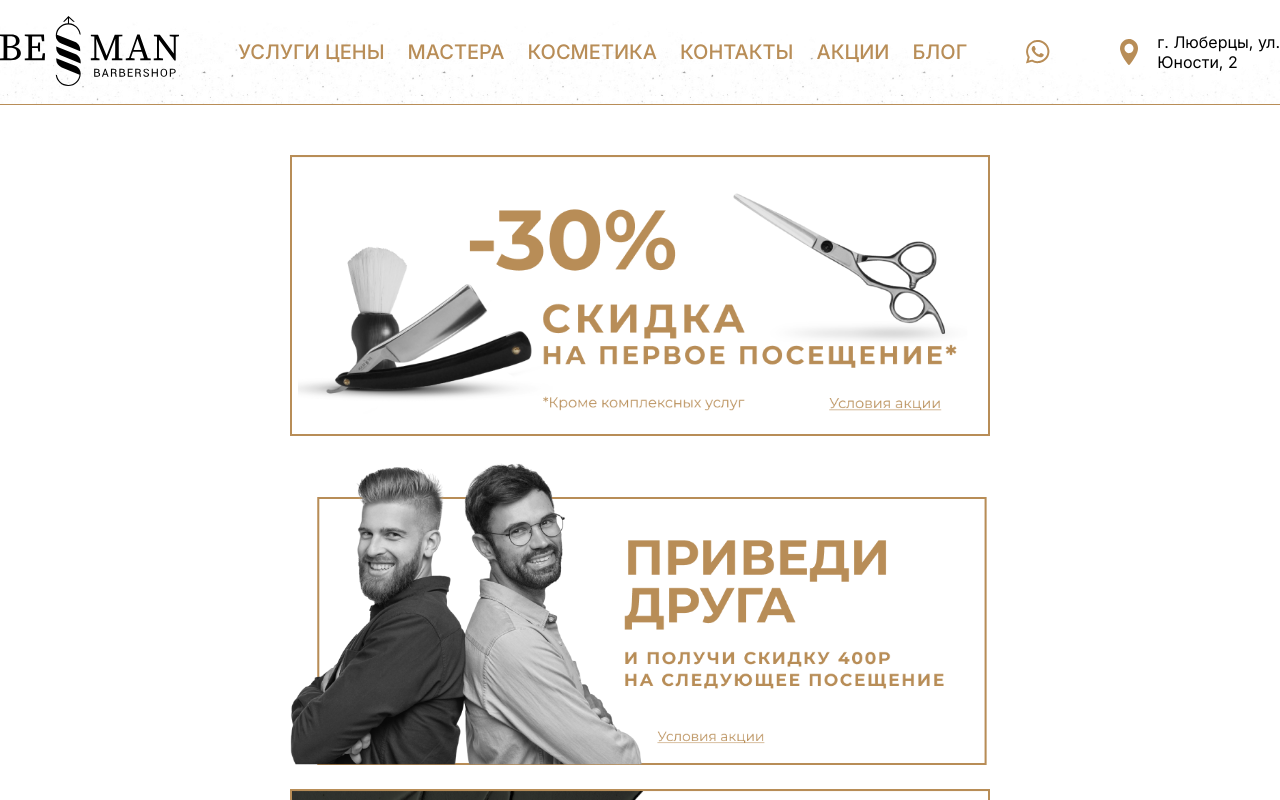
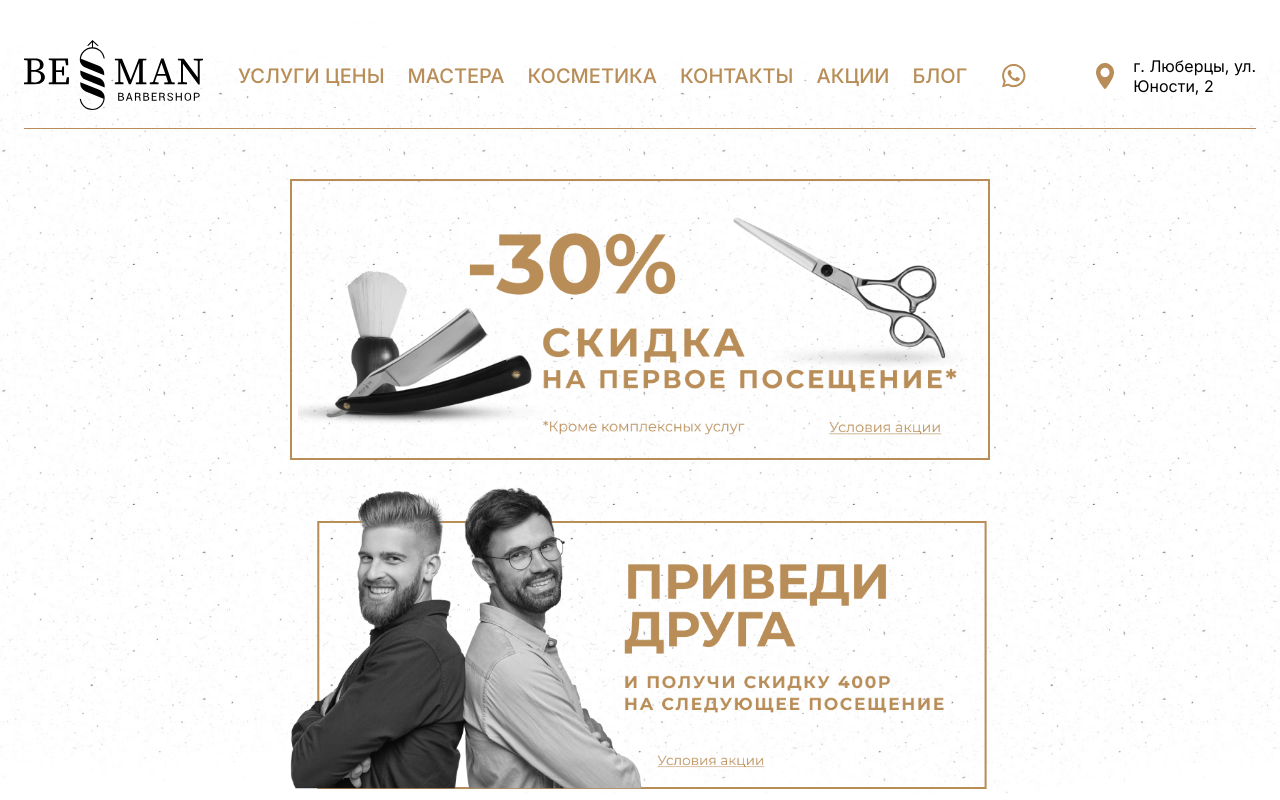
Before and after one commit to prostodennik/BeManNext, a Next.js app: page /Stock in a window 1280 px wide. Shown: the top 800 px of the page. Built offline with nearby package versions, Linux system fonts and the light colour scheme.

Commit message:
auto-commit

```diff
--- a/src/app/App.scss
+++ b/src/app/App.scss
@@ -1,19 +1,16 @@
-@import './variables.scss';
-@import './media.scss';
+@import "./variables.scss";
+@import "./media.scss";
 
 .App {
   position: relative;
   color: var(--text-black);
   background: url(./assets/images/bg.png) top center / contain no-repeat;
-    padding: 2.4rem;
   width: 100%;
   display: flex;
   flex-direction: column;
   justify-content: space-between;
-    height: 100%;
-    display: flex;
-    flex-direction: column;
-    height: 100%;
+  height: fit-content;
+  padding: 2.4rem;
 
   @include tablet-s {
     padding: 0;
@@ -71,15 +68,11 @@ input::-moz-placeholder {
   color: #000;
 }
 
-// #root {
-//     height: 100%;
-// }
-
 body,
 html {
   height: 100%;
   position: relative;
-    font-family: 'Montserrat', sans-serif;
+  font-family: "Montserrat", sans-serif;
 }
 
 * {
--- a/src/app/Blog/page.tsx
+++ b/src/app/Blog/page.tsx
@@ -22,7 +22,7 @@ const mockDatablog: IBlogCardProps[] = [
 
 const Blog = () => {
   return (
-    <>
+    <div className="App">
       <Header />
       <MobileMenu cn="mobile-menu-mob" />
 
@@ -47,7 +47,7 @@ const Blog = () => {
         <Btn style={{ width: "22.8rem" }} />
       </div>
       <Footer />
-    </>
+    </div>
   );
 };
 
--- a/src/app/Contacts/page.jsx
+++ b/src/app/Contacts/page.jsx
@@ -8,7 +8,7 @@ import Footer from "../components/Footer/Footer";
 
 const Contacts = () => {
   return (
-    <>
+    <div className="App">
       <Header />
       <MobileMenu cn="mobile-menu-mob" />
 
@@ -78,7 +78,7 @@ const Contacts = () => {
       </div> */}
       <ContactsComponent />
       <Footer />
-    </>
+    </div>
   );
 };
 
--- a/src/app/Makeup/page.tsx
+++ b/src/app/Makeup/page.tsx
@@ -18,7 +18,7 @@ const brandBenefits = [
 
 const Сosmetic = () => {
   return (
-    <>
+    <div className="App">
       <Header />
       <MobileMenu cn="mobile-menu-mob" />
 
@@ -64,7 +64,7 @@ const Сosmetic = () => {
         <Btn style={{ width: "22.8rem" }} />
       </div>
       <Footer />
-    </>
+    </div>
   );
 };
 
--- a/src/app/Masters/page.tsx
+++ b/src/app/Masters/page.tsx
@@ -36,7 +36,7 @@ const mockDataMasters: IMastersCardProps[] = [
 
 const Masters = () => {
   return (
-    <>
+    <div className="App">
       <Header />
       <MobileMenu cn="mobile-menu-mob logo-black" />
 
@@ -60,7 +60,7 @@ const Masters = () => {
         <Btn style={{ width: "22.8rem" }} />
       </div>
       <Footer />
-    </>
+    </div>
   );
 };
 
--- a/src/app/Price/PriceAdditionally/page.tsx
+++ b/src/app/Price/PriceAdditionally/page.tsx
@@ -18,7 +18,7 @@ const mockData = {
 
 const PriceAdditionally = () => {
   return (
-    <>
+    <div className="App">
       <Header />
       <MobileMenu cn="mobile-menu-mob" />
 
@@ -42,7 +42,7 @@ const PriceAdditionally = () => {
       </div>
       <Photo style={{ margin: "0 0 2.4rem 0 " }} />
       <Footer />
-    </>
+    </div>
   );
 };
 
--- a/src/app/Price/PriceBasic/page.tsx
+++ b/src/app/Price/PriceBasic/page.tsx
@@ -21,7 +21,7 @@ const mockData = {
 
 const PriceBasic = () => {
   return (
-    <>
+    <div className="App">
       <Header />
       <MobileMenu cn="mobile-menu-mob" />
 
@@ -44,7 +44,7 @@ const PriceBasic = () => {
       </div>
       <Photo style={{ margin: "0 0 2.4rem 0 " }} />
       <Footer />
-    </>
+    </div>
   );
 };
 
--- a/src/app/Price/PriceComplex/page.tsx
+++ b/src/app/Price/PriceComplex/page.tsx
@@ -20,7 +20,7 @@ const mockData = {
 
 const PriceComplex = () => {
   return (
-    <>
+    <div className="App">
       <Header />
       <MobileMenu cn="mobile-menu-mob" />
       <div className="price" id="Price">
@@ -42,7 +42,7 @@ const PriceComplex = () => {
       </div>
       <Photo style={{ margin: "0 0 2.4rem 0 " }} />
       <Footer />
-    </>
+    </div>
   );
 };
 
--- a/src/app/Privacy/page.tsx
+++ b/src/app/Privacy/page.tsx
@@ -4,7 +4,7 @@ import MobileMenu from "../components/MobileMenu/ModileMenu";
 
 const Privacy = () => {
   return (
-    <>
+    <div className="App">
       <Header />
       <MobileMenu cn="mobile-menu-mob" />
       <div style={{ padding: "0 2.4rem 0" }}>
@@ -353,7 +353,7 @@ const Privacy = () => {
         </p>
       </div>
       <Footer />
-    </>
+    </div>
   );
 };
 
--- a/src/app/Stock/page.jsx
+++ b/src/app/Stock/page.jsx
@@ -11,7 +11,7 @@ import Footer from "../components/Footer/Footer";
 
 const Stock = () => {
   return (
-    <>
+    <div className="App">
       <Header />
       <MobileMenu cn={"mobile-menu-mob"} />
       <div className="stock__img-wrap">
@@ -20,7 +20,7 @@ const Stock = () => {
         <Image className="stock__img" src={ImgStockThree} alt="ImgStock" />
       </div>
       <Footer />
-    </>
+    </div>
   );
 };
 
```
Lines whose indentation alone changed are shown as unchanged.
